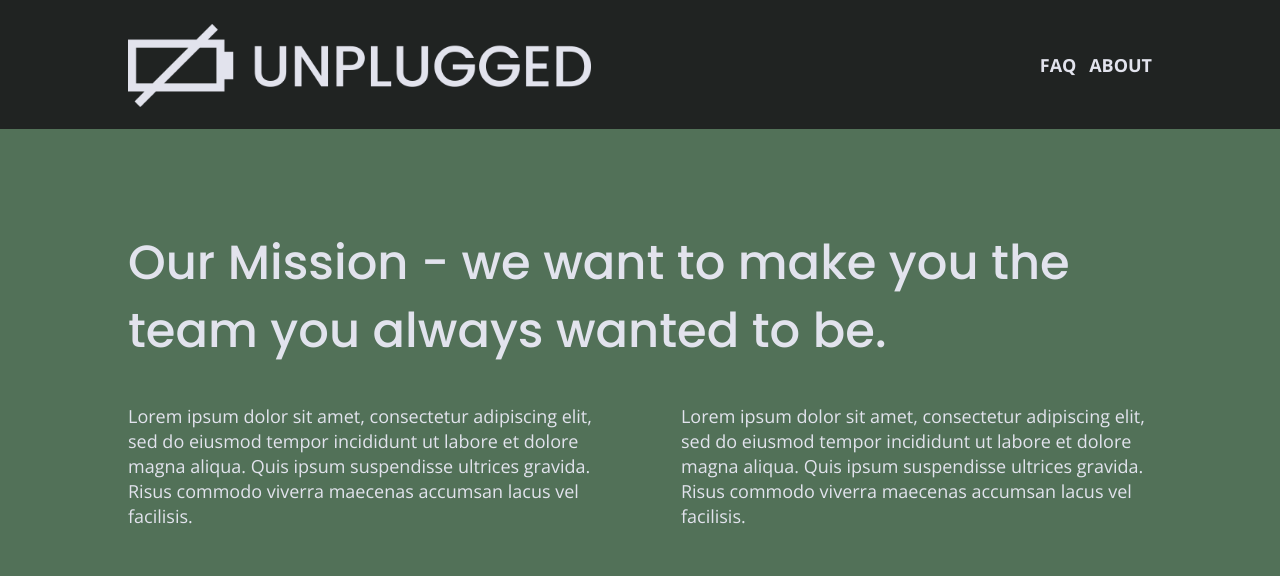
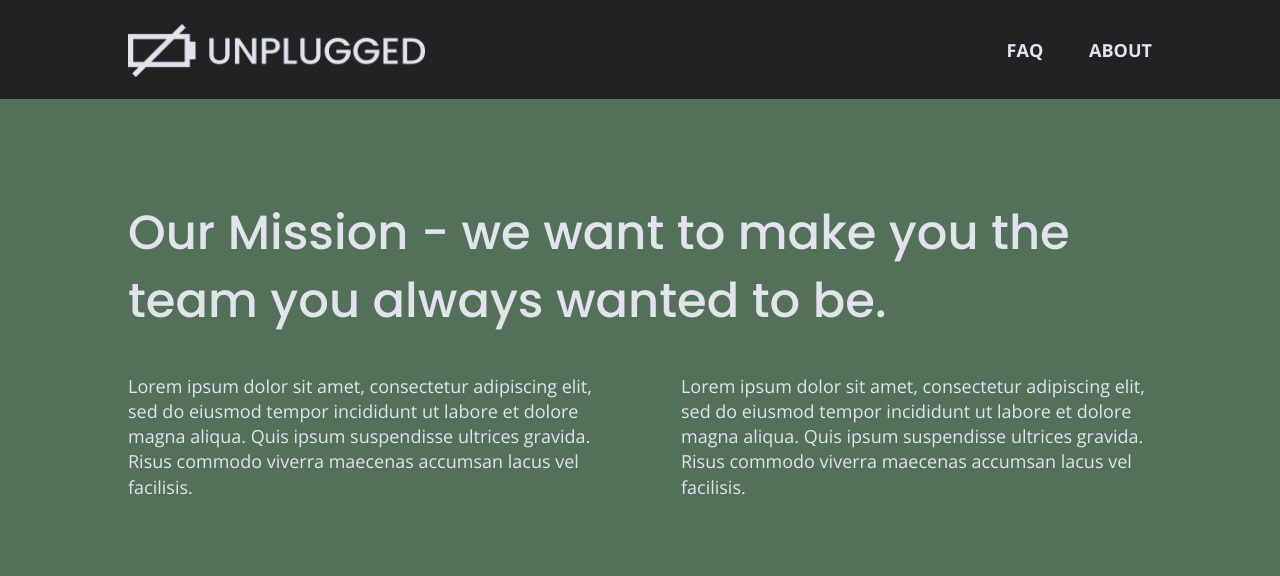
Before and after one commit to Maria-developer/Unplugged, a website: page about/index.html in a window 1280 px wide. Shown: the top 576 px of the page. Drawn offline with nearby package versions, Linux system fonts and the light colour scheme.

Commit message:
Updated About and FAQ page headers to match homepage

```diff
--- a/about/index.html
+++ b/about/index.html
@@ -28,7 +28,9 @@
 <body>
   <header>
     <div class="content-wrapper">
-      <a href="#"><img src="../img/unpluggedlogo.png" alt="unplugged logo"></a>
+      <figure>
+        <a href="#"><img src="../img/unpluggedlogo.png" alt="Unplugged logo"></a>
+      </figure>
       <div class="header-divider"></div>
       <nav>
         <ul>
```
Also changed, not shown: faq/index.html (+3 -1 lines).
